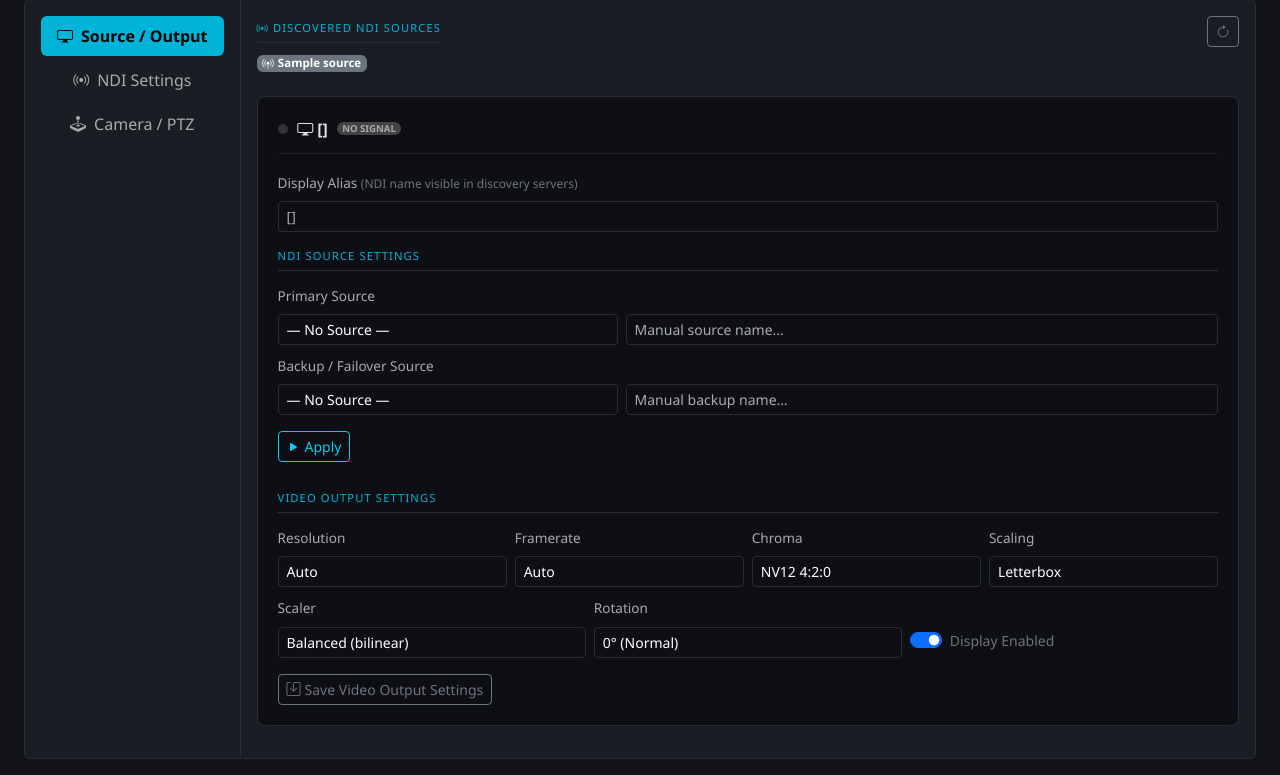
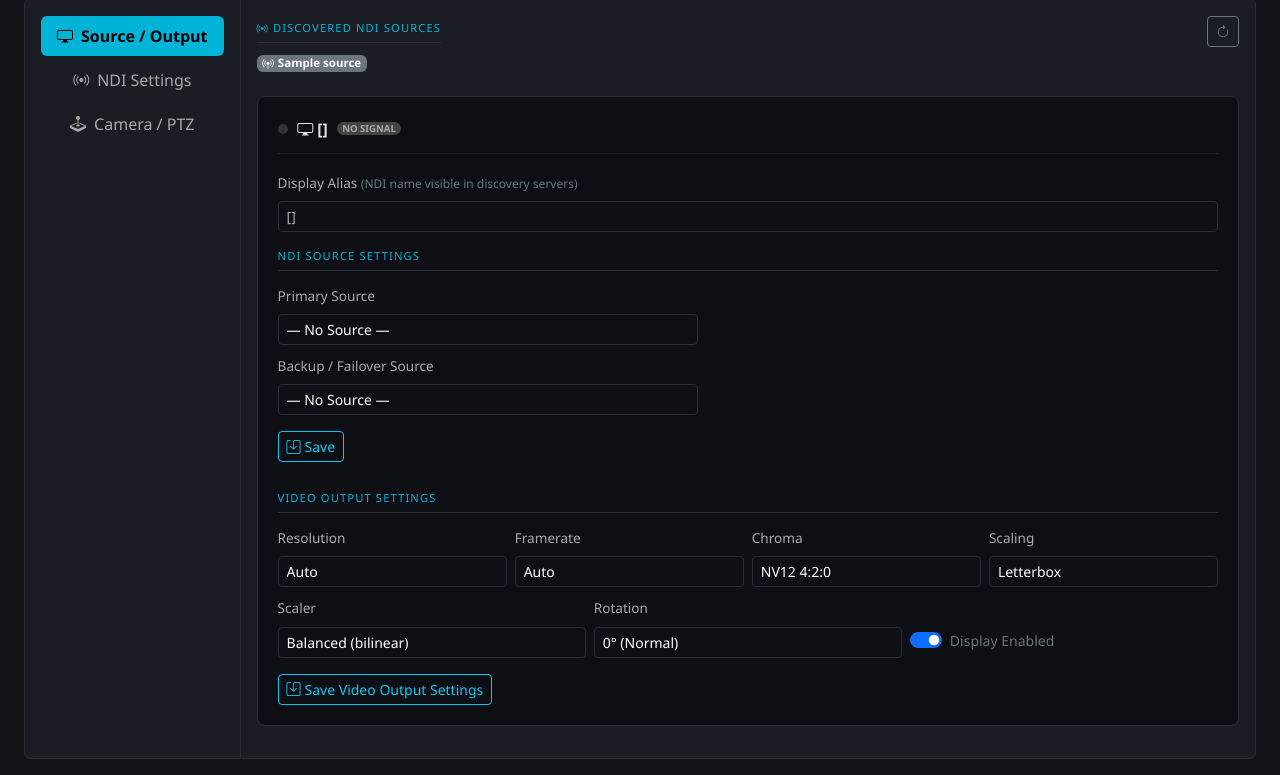
Before and after one commit to markfen88/NDIMon-R, a Flask app: template templates/ndi.html in a window 1280 px wide. Shown: the part 74-849 px from the top of the page. Run offline with Flask 3, Linux system fonts and the light colour scheme; the template is opened without the code that fills it: most values are stand-ins (such as "Sample title", 1, 10 or a date in 2020); parts of the project's set-up code (start-up, migrations or seed data) failed here and were passed over; some libraries are stand-ins or nearby versions.

Commit message:
feat: persistent source memory with IP display and unavailable state
- Source dropdown keeps saved source even when offline, shown as
  "Source Name [ip:port] (unavailable)" — no silent loss on refresh
- NDI source IPs ([host:port]) shown in dropdown and source badges
  for all currently-discovered sources
- URLs persisted to config.json (ndi_source_urls) and pre-seeded at
  startup — direct IP connection survives reboots and mDNS outages
- Auto-recovery uses cached URL for direct connect even when discovery
  is down; falls back to splash only when both sources have no known address
- "Source Unavailable" badge + clear (×) button in display header,
  shown/hidden live via updateStatus()
- "Apply" renamed to "Save"; "Save Video Output Settings" now blue
- Manual source text fields removed (dropdown handles all cases)
- New /api/source/clear endpoint to remove a source from config

```diff
--- a/app.py
+++ b/app.py
@@ -322,6 +322,17 @@ def background_ndi_discovery():
             with _ndi_sources_lock:
                 _ndi_sources_cache = found
                 _ndi_url_cache.update(urls)
+            # Persist newly discovered URLs to config so they survive reboots
+            if urls:
+                cfg = load_config()
+                stored = cfg.setdefault("ndi_source_urls", {})
+                changed = False
+                for name, url in urls.items():
+                    if stored.get(name) != url:
+                        stored[name] = url
+                        changed = True
+                if changed:
+                    save_config(cfg)
         except Exception as e:
             log.error(f"Discovery thread error: {e}")
         time.sleep(5)
@@ -1407,10 +1418,16 @@ def auto_recovery_thread():
                     # No active stream — try to connect if source is configured
                     if time.time() < _pipeline_backoff.get(disp_name, 0):
                         continue  # Still in backoff after repeated fast failures
+                    with _ndi_sources_lock:
+                        src_url = _ndi_url_cache.get(source, "")
+                        bkp_url = _ndi_url_cache.get(backup_source, "")
+                    # Connect if discoverable OR if we have a cached direct URL (survives
+                    # mDNS gaps — GStreamer will use url-address for direct connection).
+                    # Splash only when neither source has any known address.
                     active_src = None
-                    if source:
+                    if source and (source in available or src_url):
                         active_src = source
-                    elif backup_source and backup_source in available:
+                    elif backup_source and (backup_source in available or bkp_url):
                         active_src = backup_source
                     if active_src:
                         log.info(f"Auto-connecting {active_src} → {disp_name}")
@@ -1515,7 +1532,8 @@ def logout():
 def api_sources():
     with _ndi_sources_lock:
         sources = list(_ndi_sources_cache)
-    return jsonify({"sources": sources})
+        urls    = dict(_ndi_url_cache)
+    return jsonify({"sources": sources, "urls": urls})
 
 @app.route("/api/status")
 @require_auth
@@ -1531,10 +1549,21 @@ def api_status():
     except Exception:
         pass
     cfg = load_config()
-    # Enrich stream status with configured output resolution
+    with _ndi_sources_lock:
+        avail_set = set(_ndi_sources_cache)
+        url_map   = dict(_ndi_url_cache)
+    # Enrich stream status with configured source info and availability
     for disp_name, info in status.items():
         dcfg = cfg["displays"].get(disp_name, {})
         info["output_res"] = dcfg.get("resolution", "auto")
+        csrc = dcfg.get("source", "")
+        cbkp = dcfg.get("backup_source", "")
+        info["configured_source"]  = csrc
+        info["configured_backup"]  = cbkp
+        info["source_available"]   = csrc in avail_set
+        info["backup_available"]   = cbkp in avail_set
+        info["source_url"]         = url_map.get(csrc, "")
+        info["backup_url"]         = url_map.get(cbkp, "")
     return jsonify({
         "streams": status,
         "system": {
@@ -1621,6 +1650,25 @@ def api_stream_select():
         pipeline_mgr.stop_stream(display)
         ok_flag = True
     return jsonify({"ok": ok_flag})
+
+@app.route("/api/source/clear", methods=["POST"])
+@require_auth
+def api_source_clear():
+    """Clear a configured source (primary or backup) from a display and stop the stream."""
+    data    = request.get_json(force=True) or {}
+    display = data.get("display", "").strip()
+    which   = data.get("which", "source")   # "source" or "backup_source"
+    if which not in ("source", "backup_source"):
+        return jsonify({"ok": False, "error": "which must be 'source' or 'backup_source'"}), 400
+    cfg  = load_config()
+    disp = cfg["displays"].setdefault(display, {})
+    disp[which] = ""
+    save_config(cfg)
+    if which == "source":
+        _pipeline_backoff.pop(display, None)
+        _pipeline_failures.pop(display, None)
+        pipeline_mgr.stop_stream(display)
+    return jsonify({"ok": True})
 
 @app.route("/api/stream/record", methods=["POST"])
 @require_auth
@@ -1875,10 +1923,12 @@ def ndi_page():
     for d in pipeline_mgr.displays:
         modes[d["name"]] = pipeline_mgr.get_supported_modes(d["name"])
     with _ndi_sources_lock:
-        sources = list(_ndi_sources_cache)
+        sources     = list(_ndi_sources_cache)
+        source_urls = dict(_ndi_url_cache)
     status = pipeline_mgr.get_status()
     return render_template("ndi.html", cfg=cfg, displays=pipeline_mgr.displays,
-                           modes=modes, sources=sources, status=status, ip=get_ip())
+                           modes=modes, sources=sources, source_urls=source_urls,
+                           status=status, ip=get_ip())
 
 @app.route("/settings")
 @require_auth
@@ -1958,6 +2008,10 @@ def startup():
     _cleanup_old_backups()
     threading.Thread(target=_backup_cleanup_thread,   daemon=True).start()
     cfg = load_config()
+    # Pre-seed URL cache from persisted config so direct connections work immediately
+    # (before discovery has run) and survive reboots.
+    with _ndi_sources_lock:
+        _ndi_url_cache.update(cfg.get("ndi_source_urls", {}))
     if cfg["cec"]["enabled"]:
         threading.Thread(target=cec_listener_thread, daemon=True).start()
 
--- a/templates/ndi.html
+++ b/templates/ndi.html
@@ -109,6 +109,15 @@
                       style="font-size:.6rem;padding:.2em .5em;background:{{ '#00e676' if d.connected else '#444' }};color:{{ '#000' if d.connected else '#aaa' }}">
                   {{ 'CONNECTED' if d.connected else 'NO SIGNAL' }}
                 </span>
+                <span class="badge bg-danger ms-1" id="src-unavail-{{ d.name|replace('-','_') }}"
+                      style="font-size:.6rem;display:{{ '' if dc.get('source') and dc.get('source') not in sources else 'none' }}">
+                  Source Unavailable
+                </span>
+                <button class="btn btn-sm btn-outline-danger ms-1 py-0 px-1" id="src-clear-{{ d.name|replace('-','_') }}"
+                        style="font-size:.7rem;display:{{ '' if dc.get('source') and dc.get('source') not in sources else 'none' }}"
+                        onclick="clearSource('{{ d.name }}', 'source')" title="Clear unavailable source">
+                  <i class="bi bi-x-circle"></i>
+                </button>
                 <span class="ms-auto text-secondary small" id="info-{{ d.name|replace('-','_') }}">
                   {% if ds.get('active') %}{{ ds.get('source','') }} — {{ ds.get('uptime','') }}{% endif %}
                 </span>
@@ -125,36 +134,34 @@
               <div class="section-title">NDI Source Settings</div>
               <div class="mb-2">
                 <label class="form-label">Primary Source</label>
-                <div class="d-flex gap-2">
-                  <select class="form-select form-select-sm" id="src-{{ d.name|replace('-','_') }}" style="max-width:340px">
+                <select class="form-select form-select-sm" id="src-{{ d.name|replace('-','_') }}"
+                        data-saved="{{ dc.get('source','') }}" style="max-width:420px">
                   <option value="">— No Source —</option>
                   {% for s in sources %}
-                    <option value="{{ s }}" {{ 'selected' if s == dc.get('source','') }}>{{ s }}</option>
+                  <option value="{{ s }}" {{ 'selected' if s == dc.get('source','') }}>{{ s }}{% if source_urls.get(s) %} [{{ source_urls[s] }}]{% endif %}</option>
                   {% endfor %}
+                  {% if dc.get('source') and dc.get('source') not in sources %}
+                  <option value="{{ dc.get('source') }}" selected>{{ dc.get('source') }}{% if source_urls.get(dc.get('source')) %} [{{ source_urls[dc.get('source')] }}]{% endif %} (unavailable)</option>
+                  {% endif %}
                 </select>
-                  <input type="text" class="form-control form-control-sm" id="manual-{{ d.name|replace('-','_') }}"
-                         placeholder="Manual source name…"
-                         value="{{ dc.get('source','') if dc.get('source','') not in sources else '' }}">
-                </div>
               </div>
               <div class="mb-3">
                 <label class="form-label">Backup / Failover Source</label>
-                <div class="d-flex gap-2">
-                  <select class="form-select form-select-sm" id="v-backup-{{ d.name|replace('-','_') }}" style="max-width:340px">
+                <select class="form-select form-select-sm" id="v-backup-{{ d.name|replace('-','_') }}"
+                        data-saved="{{ dc.get('backup_source','') }}" style="max-width:420px">
                   <option value="">— No Source —</option>
                   {% for s in sources %}
-                    <option value="{{ s }}" {{ 'selected' if s == dc.get('backup_source','') }}>{{ s }}</option>
+                  <option value="{{ s }}" {{ 'selected' if s == dc.get('backup_source','') }}>{{ s }}{% if source_urls.get(s) %} [{{ source_urls[s] }}]{% endif %}</option>
                   {% endfor %}
+                  {% if dc.get('backup_source') and dc.get('backup_source') not in sources %}
+                  <option value="{{ dc.get('backup_source') }}" selected>{{ dc.get('backup_source') }}{% if source_urls.get(dc.get('backup_source')) %} [{{ source_urls[dc.get('backup_source')] }}]{% endif %} (unavailable)</option>
+                  {% endif %}
                 </select>
-                  <input type="text" class="form-control form-control-sm" id="manual-backup-{{ d.name|replace('-','_') }}"
-                         placeholder="Manual backup name…"
-                         value="{{ dc.get('backup_source','') if dc.get('backup_source','') not in sources else '' }}">
-                </div>
               </div>
 
-              <!-- Apply button -->
+              <!-- Save button -->
               <button class="btn btn-sm btn-outline-info mb-4" onclick="applyDisplay('{{ d.name }}')">
-                <i class="bi bi-play-fill me-1"></i>Apply
+                <i class="bi bi-save me-1"></i>Save
               </button>
 
               <!-- Video Output Settings -->
@@ -232,7 +239,7 @@
                 </div>
               </div>
               <div class="mt-3">
-                <button class="btn btn-sm btn-outline-secondary" onclick="saveDisplayVideo('{{ d.name }}')">
+                <button class="btn btn-sm btn-outline-info" onclick="saveDisplayVideo('{{ d.name }}')">
                   <i class="bi bi-save me-1"></i>Save Video Output Settings
                 </button>
               </div>
@@ -372,47 +379,49 @@ function fillSource(name) {
   document.querySelectorAll('[id^="src-"]').forEach(sel => {
     for (const o of sel.options) if (o.value === name) { sel.value = name; break; }
   });
-  document.querySelectorAll('[id^="manual-"]').forEach(el => el.value = '');
 }
 
 async function refreshSources() {
   try {
     const r = await fetch('/api/sources');
     const d = await r.json();
+    const urls = d.urls || {};
     const el = document.getElementById('source-list');
     if (!d.sources.length) {
       el.innerHTML = '<span class="text-secondary small">No NDI sources found on network</span>';
     } else {
-      el.innerHTML = d.sources.map(s =>
-        `<span class="badge bg-secondary source-badge" onclick="fillSource(${JSON.stringify(s)})">
-          <i class="bi bi-broadcast-pin me-1"></i>${s}</span>`
-      ).join('');
+      el.innerHTML = d.sources.map(s => {
+        const ip = urls[s] ? ` [${urls[s]}]` : '';
+        return `<span class="badge bg-secondary source-badge" onclick="fillSource(${JSON.stringify(s)})">` +
+          `<i class="bi bi-broadcast-pin me-1"></i>${s}${ip}</span>`;
+      }).join('');
     }
-    document.querySelectorAll('[id^="src-"]').forEach(sel => {
-      const cur = sel.value;
-      sel.innerHTML = '<option value="">— No Source —</option>' +
-        d.sources.map(s => `<option value="${s}"${s===cur?' selected':''}>${s}</option>`).join('');
+    function rebuildSelect(sel) {
+      const saved  = sel.dataset.saved || '';
+      const target = sel.value || saved;
+      let html = '<option value="">— No Source —</option>';
+      d.sources.forEach(s => {
+        const ip = urls[s] ? ` [${urls[s]}]` : '';
+        html += `<option value="${s}"${s===target?' selected':''}>${s}${ip}</option>`;
       });
-    document.querySelectorAll('[id^="v-backup-"]').forEach(sel => {
-      const cur = sel.value;
-      sel.innerHTML = '<option value="">— No Source —</option>' +
-        d.sources.map(s => `<option value="${s}"${s===cur?' selected':''}>${s}</option>`).join('');
-    });
+      // Keep saved source in dropdown even if not currently discovered
+      if (saved && !d.sources.includes(saved)) {
+        const savedIp = urls[saved] ? ` [${urls[saved]}]` : '';
+        html += `<option value="${saved}"${saved===target?' selected':''}>${saved}${savedIp} (unavailable)</option>`;
+      }
+      sel.innerHTML = html;
+    }
+    document.querySelectorAll('[id^="src-"]').forEach(rebuildSelect);
+    document.querySelectorAll('[id^="v-backup-"]').forEach(rebuildSelect);
   } catch(e) {}
 }
 
-// ── Apply display (alias + source + video + stream) ───────────────────────────
+// ── Save display (alias + source + video + stream) ───────────────────────────
 async function applyDisplay(display) {
-  const key    = display.replace(/-/g,'_');
+  const key           = display.replace(/-/g,'_');
   const alias         = document.getElementById('alias-'+key)?.value.trim() || '';
-  const select        = document.getElementById('src-'+key)?.value || '';
-  const manual        = document.getElementById('manual-'+key)?.value.trim() || '';
-  // Dropdown takes priority — if user picked a discovered source or "No Source", honour it.
-  // Manual field is only used when the dropdown is set to "No Source" (empty).
-  const source        = select || manual;
-  const selectBackup  = document.getElementById('v-backup-'+key)?.value || '';
-  const manualBackup  = document.getElementById('manual-backup-'+key)?.value.trim() || '';
-  const backup_source = selectBackup || manualBackup;
+  const source        = document.getElementById('src-'+key)?.value || '';
+  const backup_source = document.getElementById('v-backup-'+key)?.value || '';
 
   // Save alias
   await post('/api/display/alias', {display, alias});
@@ -430,6 +439,12 @@ async function applyDisplay(display) {
   cfg.displays[display].rotation      = parseInt(document.getElementById('v-rotation-'+key)?.value || '0');
   cfg.displays[display].enabled       = document.getElementById('v-enabled-'+key)?.checked ?? true;
   await post('/api/config', cfg);
+
+  // Update data-saved so subsequent refreshSources() preserves selection
+  const srcSel = document.getElementById('src-'+key);
+  const bkpSel = document.getElementById('v-backup-'+key);
+  if (srcSel) srcSel.dataset.saved = source;
+  if (bkpSel) bkpSel.dataset.saved = backup_source;
 
   // Start/stop stream
   const d = await post('/api/stream/select', {display, source});
@@ -453,8 +468,7 @@ async function saveDisplayVideo(display) {
   cfg.displays[display].scaling       = document.getElementById('v-scale-'+key)?.value || 'letterbox';
   cfg.displays[display].scaler        = document.getElementById('v-scaler-'+key)?.value || 'auto';
   cfg.displays[display].rotation      = parseInt(document.getElementById('v-rotation-'+key)?.value || '0');
-  const manualBk = document.getElementById('manual-backup-'+key)?.value.trim() || '';
-  cfg.displays[display].backup_source = manualBk || document.getElementById('v-backup-'+key)?.value || '';
+  cfg.displays[display].backup_source = document.getElementById('v-backup-'+key)?.value || '';
   cfg.displays[display].enabled       = document.getElementById('v-enabled-'+key)?.checked ?? true;
   await post('/api/config', cfg);
   const source = cfg.displays[display]?.source || '';
@@ -530,8 +544,27 @@ async function updateStatus() {
           info_el.textContent = '';
         }
       }
+      const csrc       = info.configured_source || '';
+      const srcUnavail = csrc && !info.source_available;
+      const unavailBadge = document.getElementById('src-unavail-'+key);
+      const clearBtn     = document.getElementById('src-clear-'+key);
+      if (unavailBadge) unavailBadge.style.display = srcUnavail ? '' : 'none';
+      if (clearBtn)     clearBtn.style.display     = srcUnavail ? '' : 'none';
     }
   } catch(e) {}
+}
+
+async function clearSource(display, which) {
+  const label = which === 'source' ? 'primary' : 'backup';
+  if (!confirm(`Remove ${label} source from ${display}?`)) return;
+  const d = await post('/api/source/clear', {display, which: which === 'source' ? 'source' : 'backup_source'});
+  if (d.ok) {
+    const key = display.replace(/-/g,'_');
+    const sel = document.getElementById(which === 'source' ? 'src-'+key : 'v-backup-'+key);
+    if (sel) { sel.dataset.saved = ''; sel.value = ''; }
+    showToast(`${display} ${label} source cleared`, 'success');
+    setTimeout(updateStatus, 500);
+  }
 }
 
 setInterval(updateStatus, 5000);
```
Lines whose indentation alone changed are shown as unchanged.
